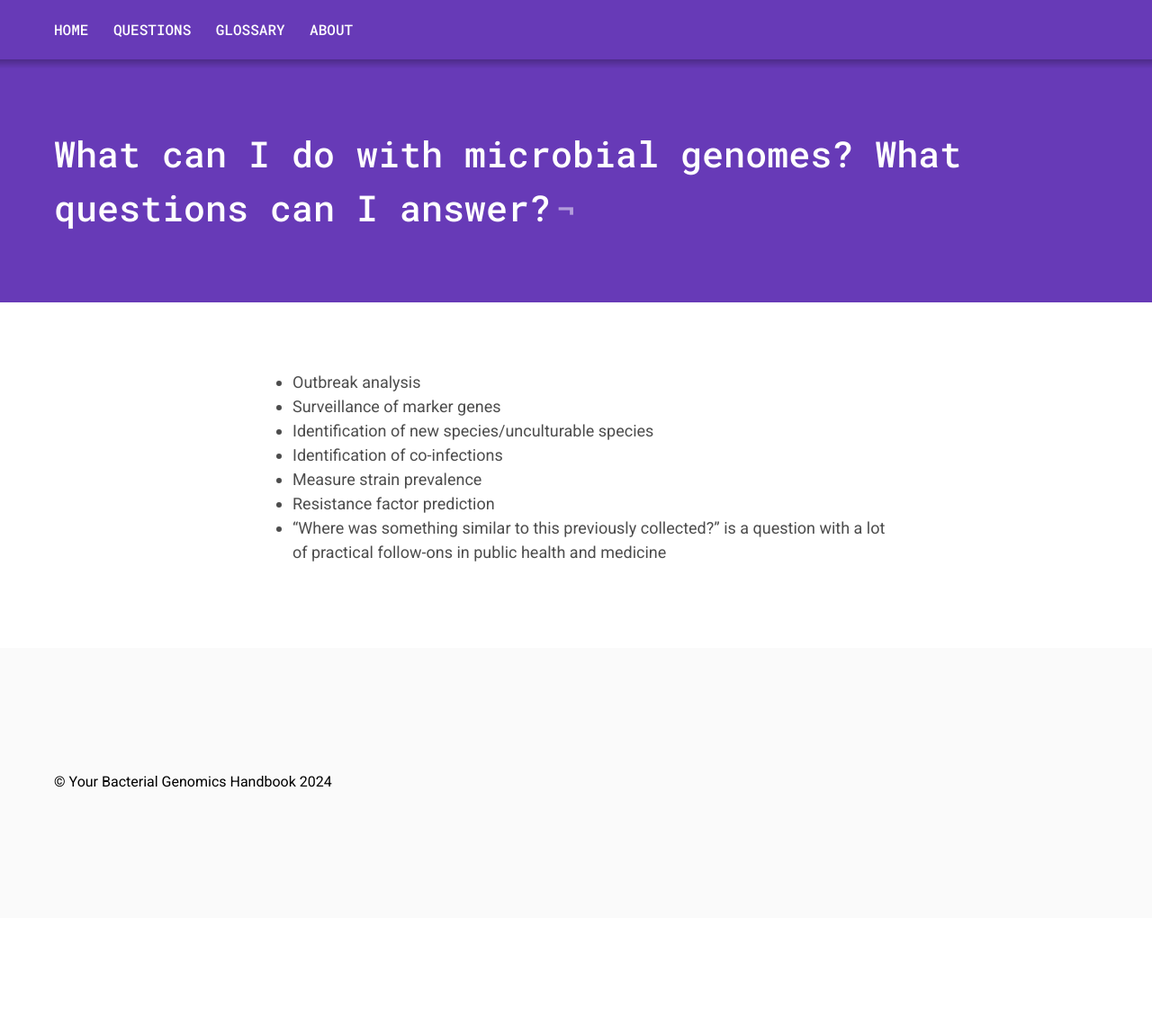
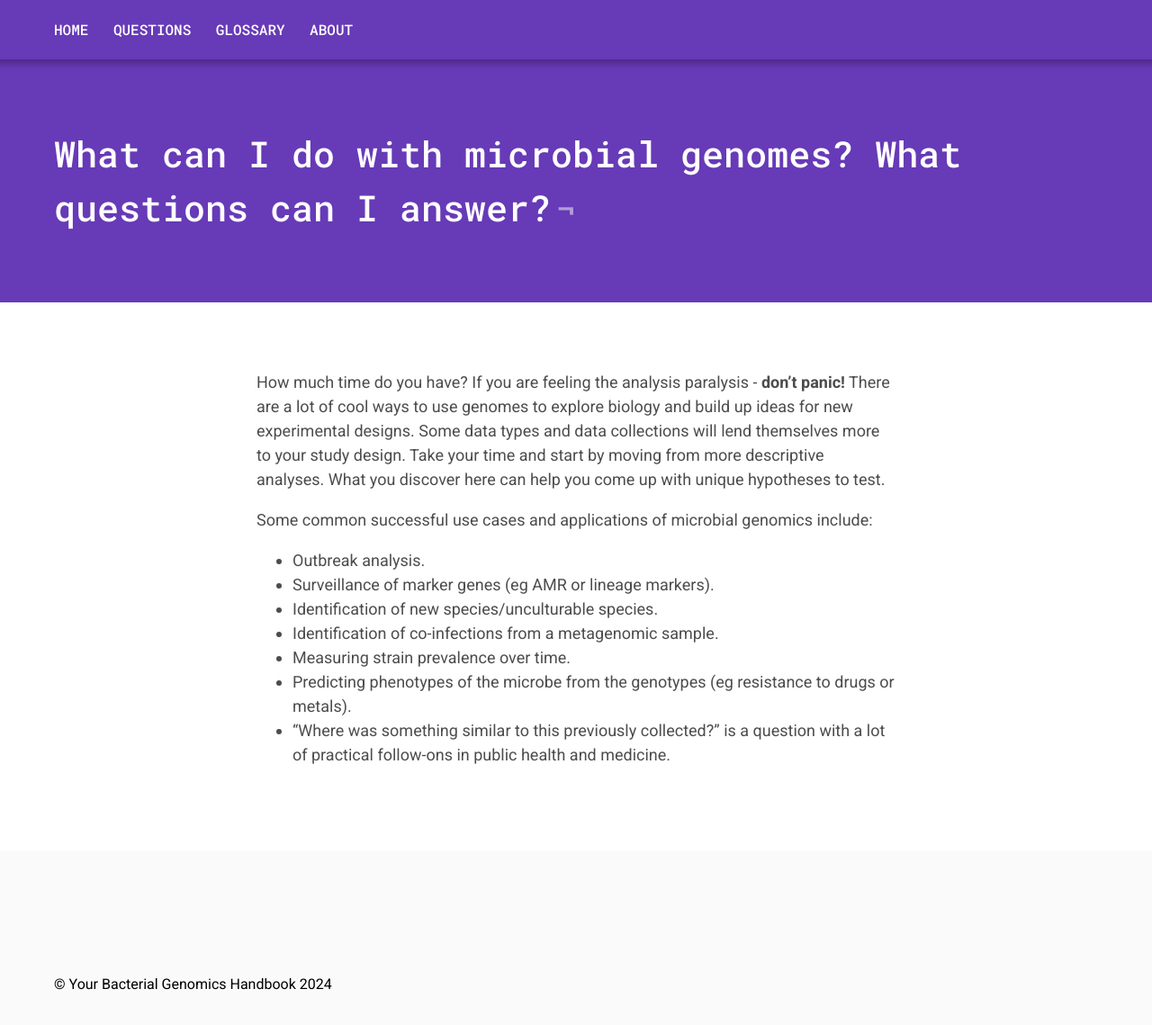
Before and after one commit to microbio-hackathon-2024/bacterial-genomics-handbook, a Jekyll site: the page built from _questions/12-answerable-questions.md, in a window 1280 px wide and 1245 px high. Shown: the top 1139 px of the window at 90% size. Built offline with Jekyll 4.4.1, drawn with Linux system fonts in a browser that asks for light colours.

Commit message:
Keep adding more content and add new question 22

```diff
--- a/_questions/12-answerable-questions.md
+++ b/_questions/12-answerable-questions.md
@@ -5,10 +5,14 @@ categories: question
 step: before_starting
 ---
 
-- Outbreak analysis
-- Surveillance of marker genes
-- Identification of new species/unculturable species
-- Identification of co-infections
-- Measure strain prevalence
-- Resistance factor prediction
-- “Where was something similar to this previously collected?” is a question with a lot of practical follow-ons in public health and medicine
+How much time do you have? If you are feeling the analysis paralysis - **don’t panic!** There are a lot of cool ways to use genomes to explore biology and build up ideas for new experimental designs. Some data types and data collections will lend themselves more to your study design. Take your time and start by moving from more descriptive analyses. What you discover here can help you come up with unique hypotheses to test.
+
+Some common successful use cases and applications of microbial genomics include:
+
+- Outbreak analysis.
+- Surveillance of marker genes (eg AMR or lineage markers).
+- Identification of new species/unculturable species.
+- Identification of co-infections from a metagenomic sample.
+- Measuring strain prevalence over time.
+- Predicting phenotypes of the microbe from the genotypes (eg resistance to drugs or metals).
+- “Where was something similar to this previously collected?” is a question with a lot of practical follow-ons in public health and medicine.
```
Also changed, not shown: _questions/04-describe-data.md (+1 -6 lines), _questions/14-long-read-sequencing.md (+4 -0 lines), _questions/15-genome-comparison.md (+1 -1 lines), _questions/22-reading-tree.md (added, +22 -0 lines).
